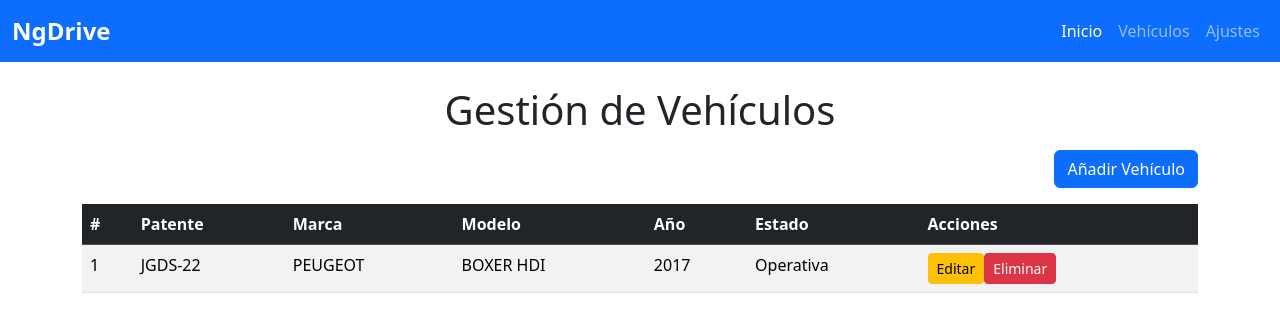
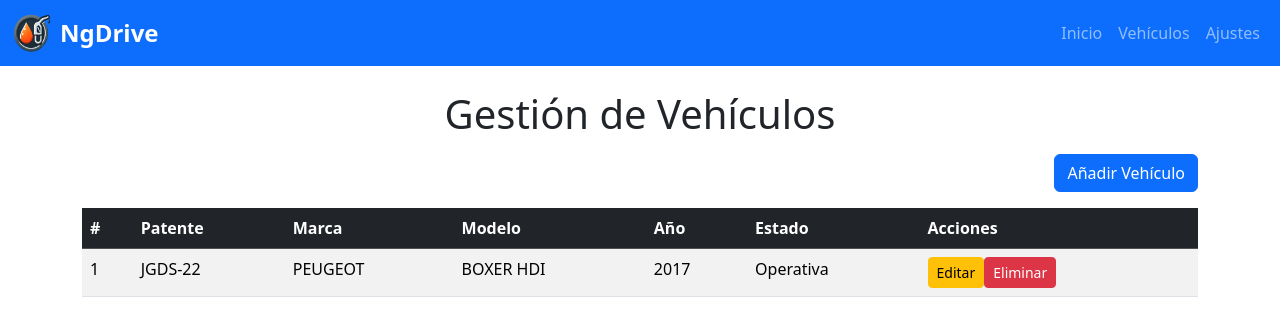
Before and after one commit to pabloperezarcos/ngdrive, an Angular app: page /vehiculos in a window 1280 px wide. Shown: the top 336 px of the page. Built offline with nearby package versions, Linux system fonts and the light colour scheme.

Commit message:
Update header.component.html

```diff
--- a/src/app/components/header/header.component.html
+++ b/src/app/components/header/header.component.html
@@ -1,6 +1,9 @@
 <nav class="navbar navbar-expand-lg navbar-dark bg-primary">
     <div class="container-fluid">
-        <a class="navbar-brand" href="#">NgDrive</a>
+        <a class="navbar-brand d-flex align-items-center" href="#">
+            <img src="assets/logo/ngdrive_sinletras.png" alt="NgDrive Logo" width="40" height="40" class="me-2">
+            NgDrive
+        </a>
         <button class="navbar-toggler" type="button" data-bs-toggle="collapse" data-bs-target="#navbarNav"
             aria-controls="navbarNav" aria-expanded="false" aria-label="Toggle navigation">
             <span class="navbar-toggler-icon"></span>
@@ -8,13 +11,13 @@
         <div class="collapse navbar-collapse" id="navbarNav">
             <ul class="navbar-nav ms-auto">
                 <li class="nav-item">
-                    <a class="nav-link active" aria-current="page" href="#">Inicio</a>
+                    <a class="nav-link" routerLink="/dashboard">Inicio</a>
                 </li>
                 <li class="nav-item">
-                    <a class="nav-link" href="#">Vehículos</a>
+                    <a class="nav-link" routerLink="/vehiculos">Vehículos</a>
                 </li>
                 <li class="nav-item">
-                    <a class="nav-link" href="#">Ajustes</a>
+                    <a class="nav-link" routerLink="/ajustes">Ajustes</a>
                 </li>
             </ul>
         </div>
```
